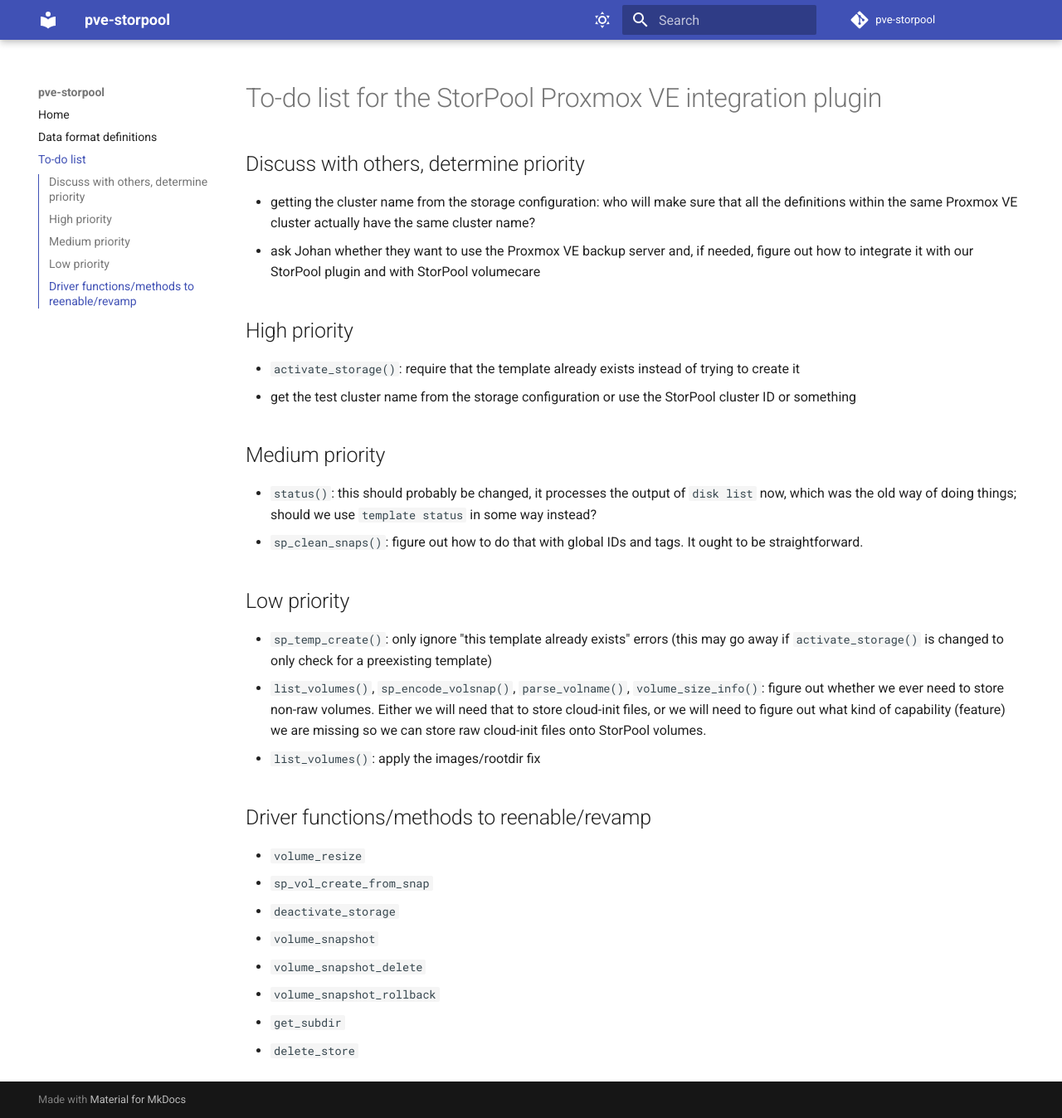
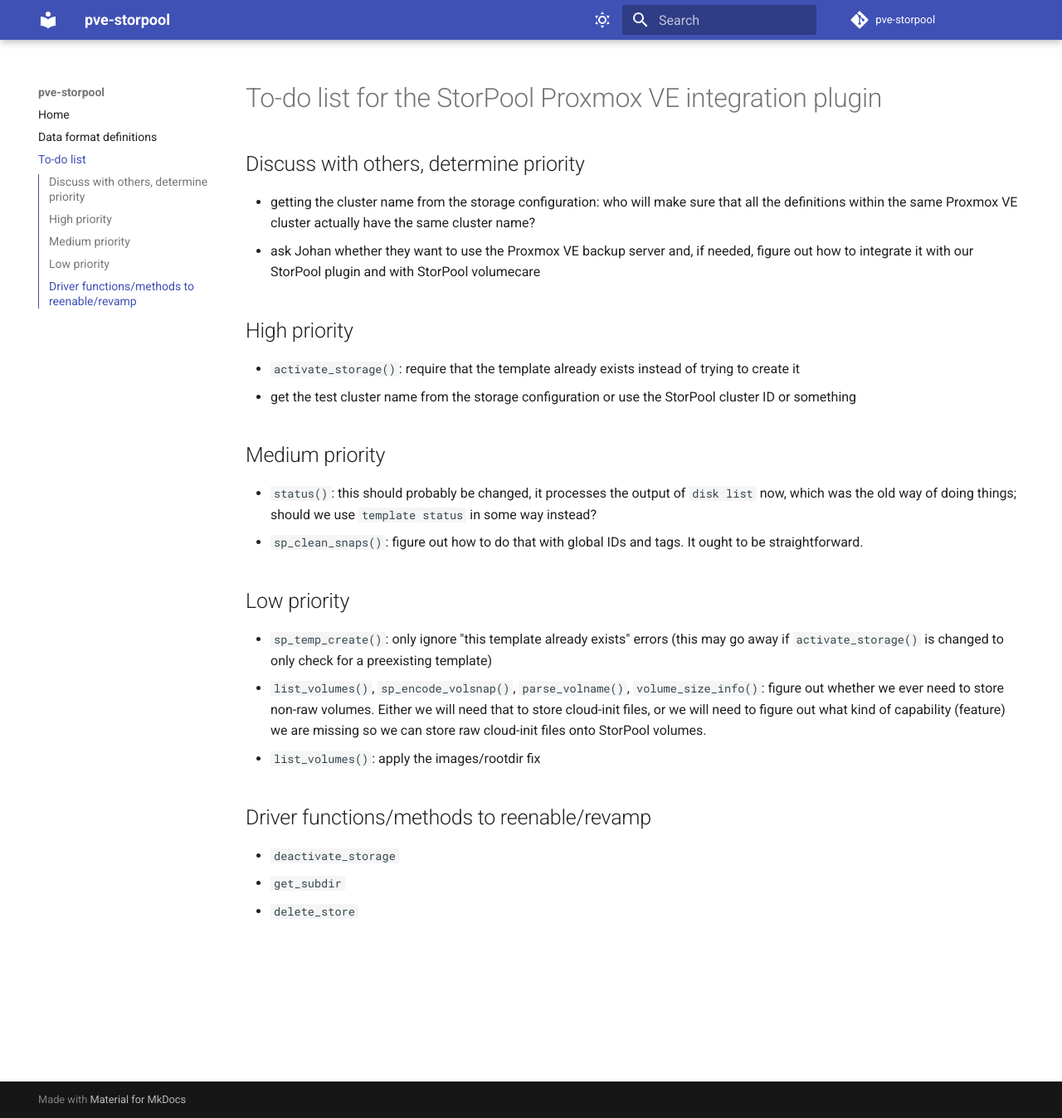
Before and after one commit to storpool/pve-storpool, an MkDocs documentation site: the page built from docs/todo.md, in a window 1280 px wide and 1348 px high. Shown: the whole window at 83% size. Built offline with MkDocs 1.6.1 and Material for MkDocs 9.7.7, drawn with Linux system fonts in a browser that asks for light colours; comment, search, counter and statistics services are not loaded.

Commit message:
to-do: mark some functions as successfully revamped

```diff
--- a/docs/todo.md
+++ b/docs/todo.md
@@ -39,11 +39,6 @@
 
 ## Driver functions/methods to reenable/revamp
 
-- `volume_resize`
-- `sp_vol_create_from_snap`
 - `deactivate_storage`
-- `volume_snapshot`
-- `volume_snapshot_delete`
-- `volume_snapshot_rollback`
 - `get_subdir`
 - `delete_store`
```
